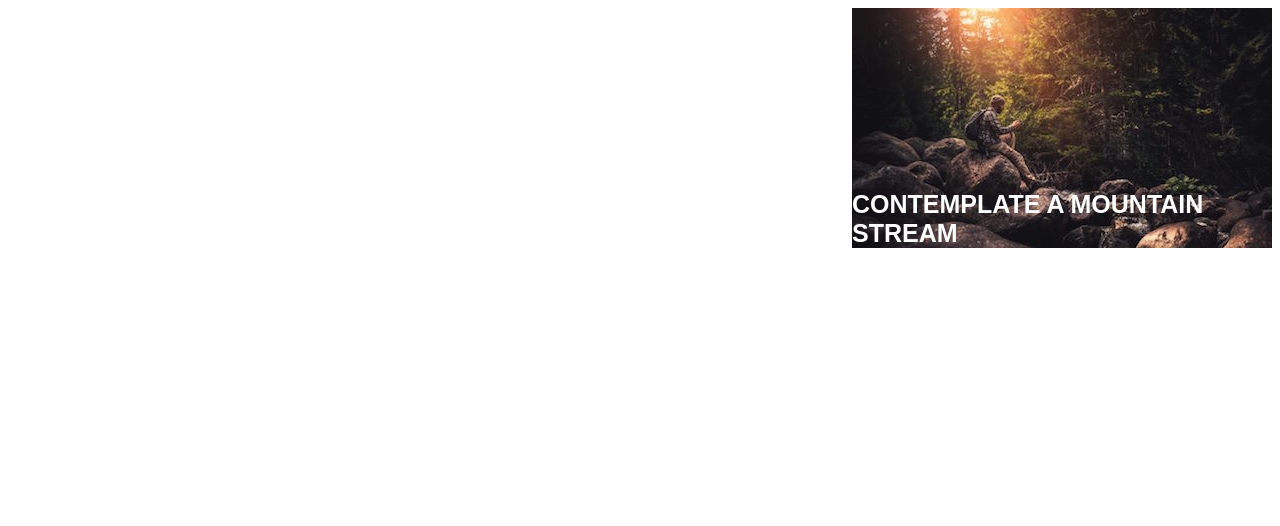
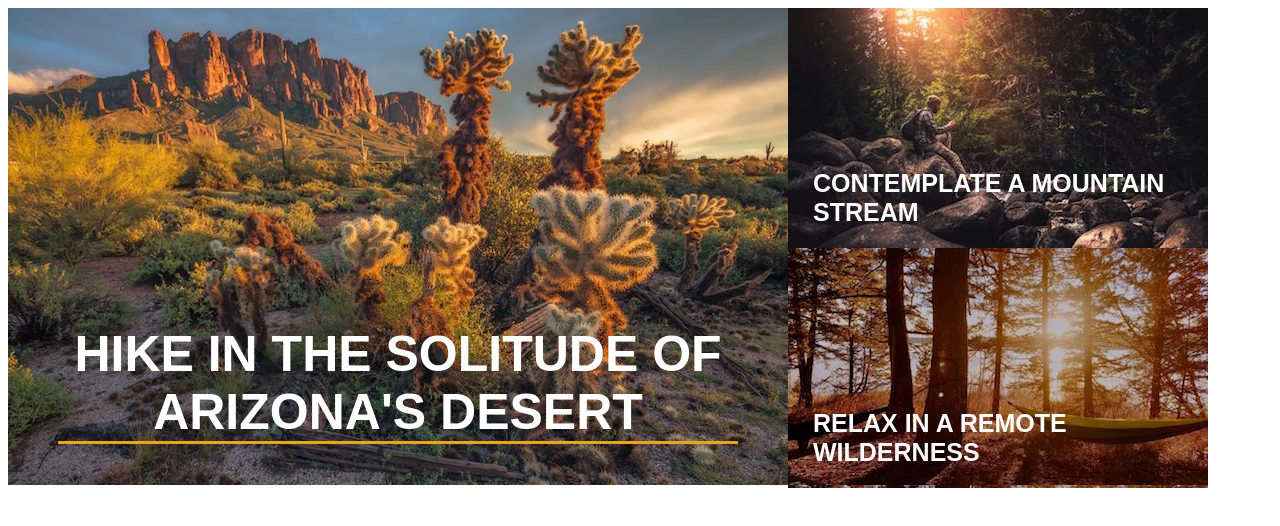
Before and after one commit to YessiGonzalez/Hiking, a plain HTML site: page index.html in a window 1280 px wide. Drawn offline with Linux system fonts and the light colour scheme; a web font is replaced by a local one.

Commit message:
added all images and nav

```diff
--- a/index.html
+++ b/index.html
@@ -4,12 +4,24 @@
 <head>
     <title>Hike Website</title>
     <link rel="stylesheet" href="styles.css">
+    <link href="https://fonts.googleapis.com/css?family=Muli" rel="stylesheet">
 </head>
 
 <body>
+    <nav>
+
+    </nav>
     <div class="container">
-        <div class="special">
-            Contemplate a mountain stream
+        <div class="hikespecial">
+            <h2 class="hike">Hike in the Solitude of Arizona's Desert</h2>
+        </div>
+        <div class="box">
+            <div class="special">
+                <h2 class="stream">Contemplate a mountain stream</h2>
+            </div>
+            <div class="relax">
+                <h2 class="relaxwild">Relax in a remote wilderness</h2>
+            </div>
         </div>
     </div>
 </body>
--- a/styles.css
+++ b/styles.css
@@ -1,19 +1,61 @@
+body{
+    font-family: 'Muli', sans-serif;
+}
+nav{
+    display: flex;
+    background: darkgrey
+
+}
+
 .container{
     display: flex;
-    justify-content: flex-end;
+    /* justify-content: flex-end; */
     align-items: flex-start;
+}
+.box{
+    display: flex;
+    flex-direction: column;
 }
 .special{
     background-image: url('stream420x240.jpg');
+}
+.special,.relax{
     width: 420px;
     height: 240px;
+    display: flex;
+    justify-content: flex-start;
+    align-items: flex-end;
+    /* margin: 5px; */
+}
+.relax{
+    background-image: url('relax420x237.jpg');
+}
+.stream,.relaxwild{
     color:white;
     font-family: Arial;
     font-size: 25px;
     font-weight: bolder;
+    margin-left: 25px;
+    text-transform: uppercase;
+}
+.hikespecial{
+    background-image: url('desert780x477.jpg');
+    width: 780px;
+    height: 477px;
     display: flex;
-    justify-content: flex-start;
+    justify-content: center;
     align-items: flex-end;
+    /* margin: 5px; */
+}
+.hike{
+    color:white;
+    font-family: Arial;
+    font-size: 50px;
+    font-weight: bolder;
+    margin-left: 25px;
     text-transform: uppercase;
-
+    text-align: center;
+    border-bottom: solid 3px #eca419;
+    margin-inline-start: 50px;
+    margin-inline-end: 50px;
 }
```
